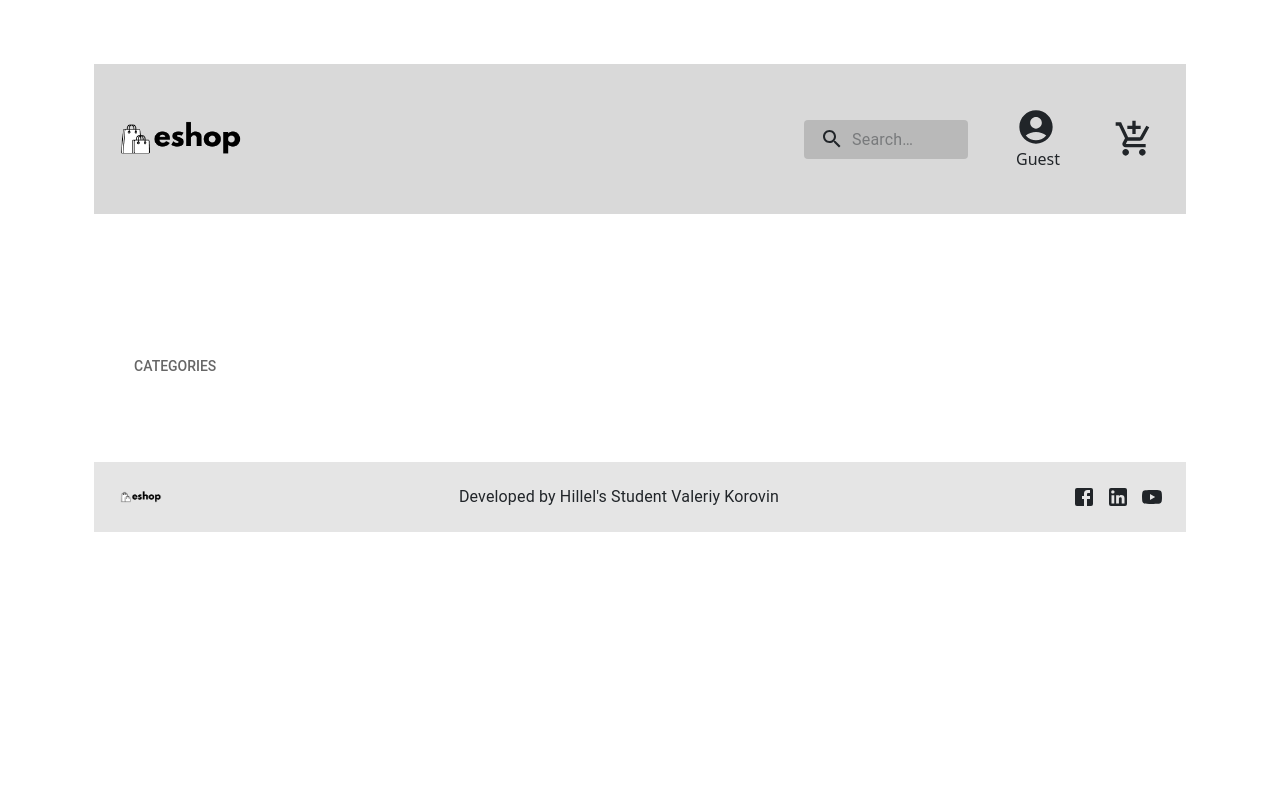
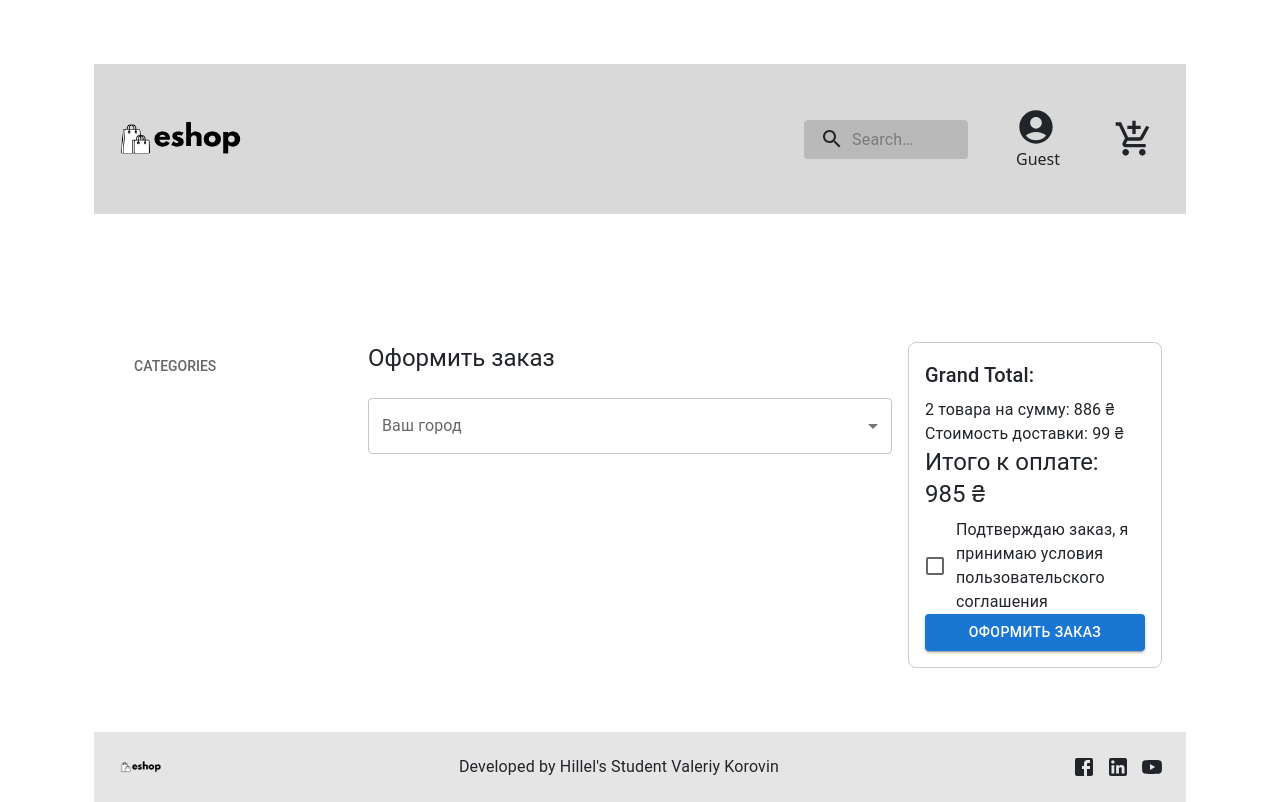
Before and after one commit to Valkor95/REACT_HW, a React (Vite) app: page /checkout in a window 1280 px wide. Built offline with nearby package versions, Linux system fonts and the light colour scheme.

Commit message:
FINAL3_v74

```diff
--- a/src/ROUTES/Checkout.jsx
+++ b/src/ROUTES/Checkout.jsx
@@ -1,10 +1,9 @@
 import React from 'react';
+import CheckoutList from "../componets/CheckoutList/CheckoutList.jsx";
 
 const Checkout = () => {
     return (
-        <div>
-
-        </div>
+        <CheckoutList/>
     );
 };
 
--- a/src/componets/CheckoutList/CheckoutList.jsx
+++ b/src/componets/CheckoutList/CheckoutList.jsx
@@ -0,0 +1,94 @@
+import React from 'react';
+import { Grid, TextField, Button, Typography, Box, FormControl, MenuItem, Select, InputLabel, Checkbox, FormControlLabel } from '@mui/material';
+import { useFormik } from 'formik';
+import * as Yup from 'yup';
+
+const cityOptions = ['Київ', 'Одеса', 'Харків', 'Львів', 'Кривий Ріг'];
+
+const CheckoutList = () => {
+    // Инициализация Formik
+    const formik = useFormik({
+        initialValues: {
+            city: '',
+            agree: false,
+        },
+        validationSchema: Yup.object({
+            city: Yup.string().required('Выберите город'),
+            agree: Yup.boolean().oneOf([true], 'Необходимо согласиться с условиями'),
+        }),
+        onSubmit: (values) => {
+            console.log('Данные формы:', values);
+            // Логика отправки данных формы
+        },
+    });
+
+    return (
+        <form onSubmit={formik.handleSubmit}>
+            <Grid container spacing={2}>
+                {/* Левая часть */}
+                <Grid item xs={12} md={8}>
+                    <Typography variant="h5" gutterBottom>
+                        Оформить заказ
+                    </Typography>
+
+                    <FormControl fullWidth margin="normal">
+                        <InputLabel id="city-label">Ваш город</InputLabel>
+                        <Select
+                            labelId="city-label"
+                            id="city"
+                            name="city"
+                            value={formik.values.city}
+                            onChange={formik.handleChange}
+                            error={formik.touched.city && Boolean(formik.errors.city)}
+                        >
+                            {cityOptions.map((city) => (
+                                <MenuItem key={city} value={city}>
+                                    {city}
+                                </MenuItem>
+                            ))}
+                        </Select>
+                        {formik.touched.city && formik.errors.city && (
+                            <Typography color="error">{formik.errors.city}</Typography>
+                        )}
+                    </FormControl>
+                </Grid>
+
+                {/* Правая часть */}
+                <Grid item xs={12} md={4}>
+                    <Box sx={{ border: '1px solid #ccc', padding: 2, borderRadius: '8px' }}>
+                        <Typography variant="h6" gutterBottom>
+                            Grand Total:
+                        </Typography>
+                        <Typography>2 товара на сумму: 886 ₴</Typography>
+                        <Typography>Стоимость доставки: 99 ₴</Typography>
+                        <Typography variant="h5" gutterBottom>
+                            Итого к оплате: 985 ₴
+                        </Typography>
+
+                        {/* Чекбокс подтверждения */}
+                        <FormControlLabel
+                            control={
+                                <Checkbox
+                                    name="agree"
+                                    color="primary"
+                                    checked={formik.values.agree}
+                                    onChange={formik.handleChange}
+                                />
+                            }
+                            label="Подтверждаю заказ, я принимаю условия пользовательского соглашения"
+                        />
+                        {formik.touched.agree && formik.errors.agree && (
+                            <Typography color="error">{formik.errors.agree}</Typography>
+                        )}
+
+                        <Button type="submit" variant="contained" color="primary" fullWidth disabled={!formik.isValid}>
+                            Оформить заказ
+                        </Button>
+                    </Box>
+                </Grid>
+            </Grid>
+        </form>
+    );
+};
+
+export default CheckoutList;
```
